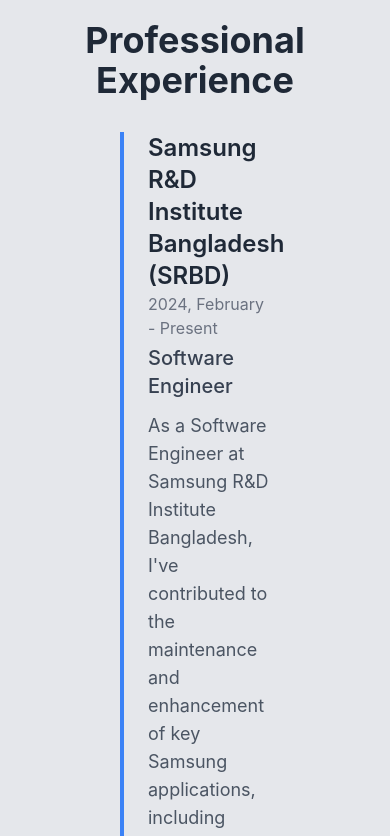
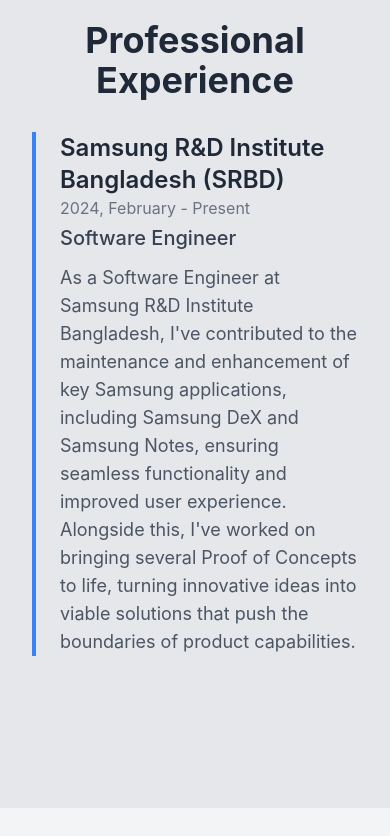
Before and after one commit to azwadkm22/Portfolio, a React (Create React App) app: page / in a window 390 px wide. Shown: the part 1780-2616 px from the top of the page. Built offline with nearby package versions, Linux system fonts and the light colour scheme.

Commit message:
Made the Experience  section responsive.

```diff
--- a/src/components/ProfessionalExperience.js
+++ b/src/components/ProfessionalExperience.js
@@ -18,7 +18,7 @@
         <section id="professional-experience" className="py-12 bg-gray-200">
             <div className="container mx-auto px-6 py-16">
                 <h2 className="text-4xl font-bold text-center mb-8 text-gray-800 ">Professional Experience</h2>
-                <div className="grid grid-cols-1 md:grid-cols-1 gap-6 mx-24">
+                <div className="grid grid-cols-1 md:grid-cols-1 gap-6 mx-2 md:mx-24">
                     {experiences.map((experience, index) => (
                         <ExperienceItem
                             key={index}
```
